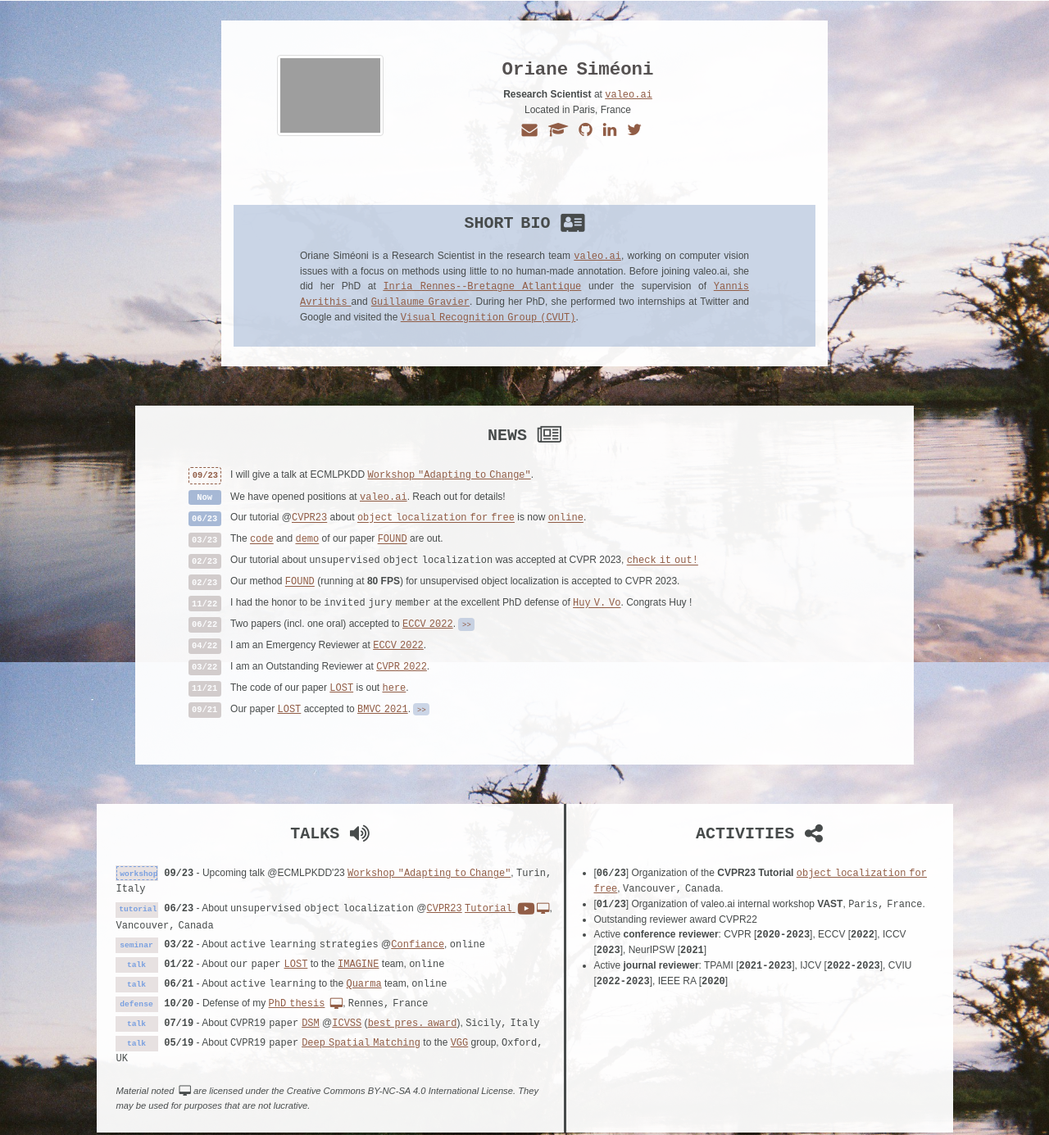
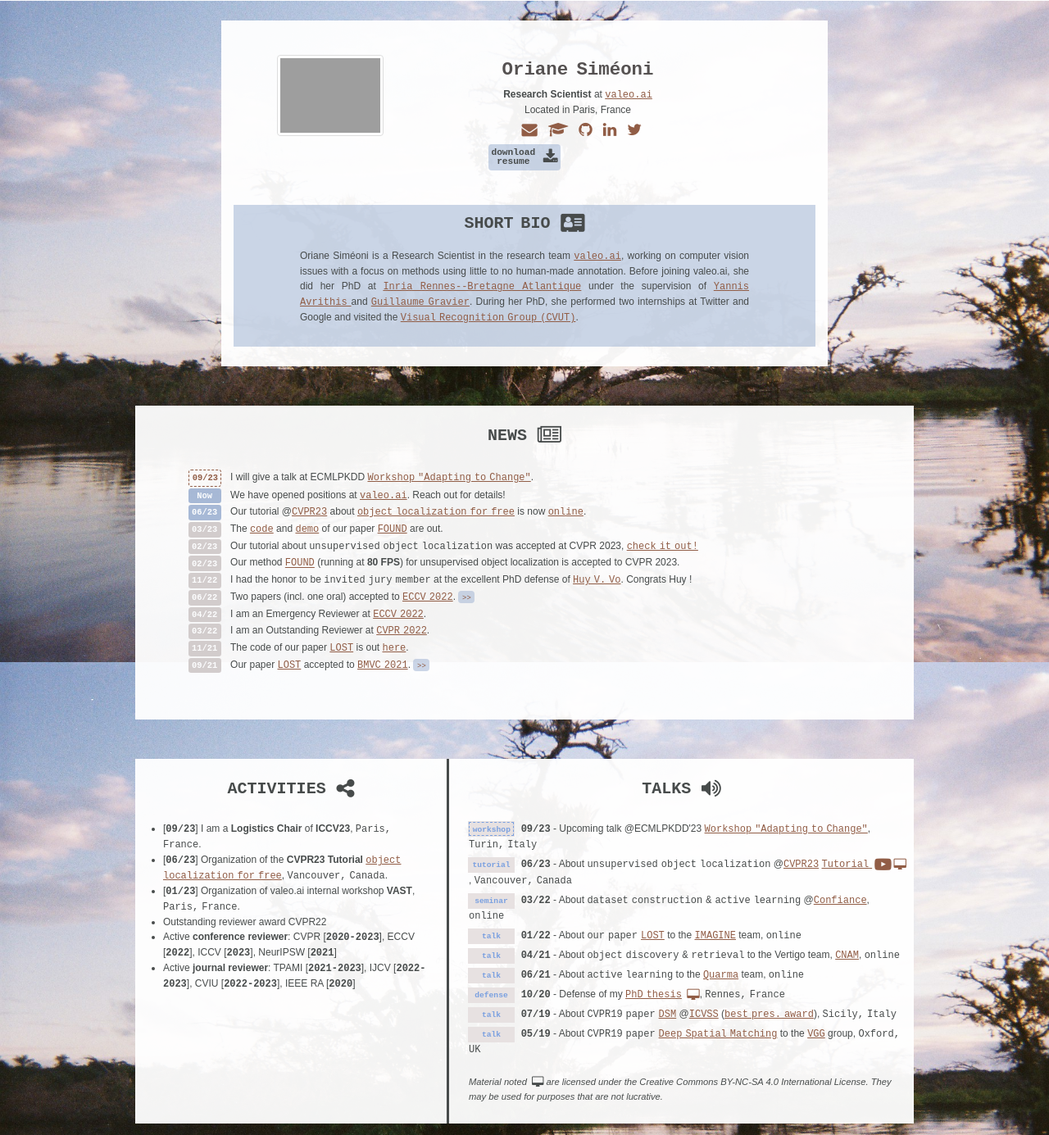
Before and after one commit to osimeoni/osimeoni.github.io, a website: page index.html in a window 1280 px wide. Shown: the part 49-1434 px from the top of the page at 82% size. Drawn offline with Linux system fonts and the light colour scheme; grey boxes are pictures that could not be loaded; some icons are missing.

Commit message:
update july

```diff
--- a/css/business-casual.css
+++ b/css/business-casual.css
@@ -234,7 +234,7 @@ hr.divider {
   color: #7aa0e0;
   /* color: #915d46; */
   background-color: #e7e1e1;
-  width:50px;
+  width:55px;
   height: 17px;
   margin-right:1%;
   font-family: monospace;
@@ -248,7 +248,7 @@ hr.divider {
 .badge-talk-future{
   color: #7aa0e0;
   background-color: #e7e1e1;
-  width:50px;
+  width:55px;
   height: 17px;
   margin-right:1%;
   font-family: monospace;
@@ -264,6 +264,7 @@ hr.divider {
   color: #915d46;
   border-style: dashed;
   border-width: 1px;
+  margin-top:3px;
   border-color: #915d46;
   width:40px;
   margin-right:1%;
@@ -275,7 +276,7 @@ hr.divider {
 .badge-all{
   width:40px;
   margin-right:1%;
-  margin-top:1%;
+  margin-top:3px;
   font-size: 0.65rem;
   background-color: #a0b3d3eb;
   color: #fcfdfe;
--- a/index.html
+++ b/index.html
@@ -30,9 +30,9 @@
   <body>
 
       <!-- <div class="tagline-upper text-center text-heading text-shadow text-white mt-5 d-none d-lg-block"></div> -->
-
       <!-- Navigation -->
       <nav class="navbar sticky-top navbar-expand-lg navbar-static navbar-light bg-faded-nav py-lg-1">
+        <!-- <nav class="navbar sticky-top navbar-expand-lg navbar-light bg-faded-nav py-lg-1"> -->
         <button class=  "navbar-toggler" type="button" data-toggle="collapse" data-target="#navbarResponsive" aria-controls="navbarResponsive" aria-expanded="false" aria-label="Toggle navigation">
           <span class="navbar-toggler-icon"></span>
         </button>
@@ -86,7 +86,18 @@
                 <a title="twitter" href="https://twitter.com/oriane_simeoni"> <i class="fa fa-twitter" style="font-size: 1.2rem;" aria-hidden="false"></i></a>
               </span>
               </div>
-              <!-- <a href="cv.pdf" title="resume"><i class="fa fa-file" style="padding-top: 10px; padding-left: 4px; color:#a0b3d3dd;" aria-hidden="true"></i></a> -->
+              <a href="cv.pdf" title="resume">
+              <span class="badge badge-secondary" style="margin-top: 8px; background-color: #a0b3d38a; padding-top: 5px; padding-bottom: 5px;">
+                <div style="display: flex; align-items: center; justify-content: center">
+                <div class="text">
+                <span style="font-size: 0.7rem; font-family: monospace; font-weight: bold; color:#474b4b">download <br> resume
+                </span>
+                </div>
+                <div class="image"><i class="fa fa-download" style="font-size: 1.2rem; color:#474b4b" aria-hidden="true"></i></span>
+                </div>
+              </div>
+              </span>
+            </a>
             </div>
             <br>
             <div class="justify-content-md-center" style="background-color: #a0b3d38a; position: relative; padding-top:10px">
@@ -192,9 +203,25 @@
         </div>
       </div>
 
-      <div class="container" id="talks">
+      <div class="container">
         <div class="row justify-content-md-center">
-          <div class="col-sm-6 justify-content-md-center bg-faded p-4 my-4">
+          <div class="col-sm-4 justify-content-md-center bg-faded p-4 my-4" id="activity">
+            <!-- style="background-color: rgb(173, 173, 237);"> -->
+           <h2 class="text-center text-lg text-uppercase"> Activities<i class="fa fa-share-alt" aria-hidden="true"></i></h2>
+           <br>
+           <div class="row justify-content-md-center">
+             <ul style="padding-left: 25px; padding-right: 10px;">
+               <li>[<mono><b>09/23</b></mono>] I am a <b>Logistics Chair</b> of <b>ICCV23</b>, <mono>Paris, France</mono>.
+               <li>[<mono><b>06/23</b></mono>] Organization of the <b>CVPR23 Tutorial</b> <a href="https://osimeoni.github.io/object-localization-for-free/">object localization for free</a>, <mono>Vancouver, Canada</mono>.
+               <li>[<mono><b>01/23</b></mono>] Organization of valeo.ai internal workshop <b>VAST</b>, <mono>Paris, France</mono>.
+               <li>Outstanding reviewer award CVPR22</li>
+               <li>Active <b>conference reviewer</b>: CVPR [<mono><b>2020-2023</b></mono>], ECCV [<mono><b>2022</b></mono>], ICCV [<mono><b>2023</b></mono>], NeurIPSW [<mono><b>2021</b></mono>]
+               <li>Active <b>journal reviewer</b>: TPAMI [<mono><b>2021-2023</b></mono>], IJCV [<mono><b>2022-2023</b></mono>], CVIU [<mono><b>2022-2023</b></mono>], IEEE RA [<mono><b>2020</b></mono>]
+
+             <ul>
+           </div>
+         </div>
+          <div class="col-sm-6 justify-content-md-center bg-faded p-4 my-4 vertical" id="talks" >
             <h2 class="text-center text-lg text-uppercase"> <i class="fa-regular fa-presentation-screen"></i> Talks<i class="fa fa-volume-up" aria-hidden="true"></i></h2>
             <br>
             <div class="row justify-content-md-center">
@@ -202,9 +229,9 @@
                 <li style=" margin-bottom: .3rem;"><span class="badge badge-pill badge-talk-future"> workshop </span> <mono><b>09/23</b></mono> - Upcoming talk @ECMLPKDD'23 <a href="https://sites.google.com/view/adapting-to-change-ecml-pkdd">Workshop "Adapting to Change"</a>, <mono>Turin, Italy </mono></li>
                 <li style=" margin-bottom: .3rem;"><span class="badge badge-pill badge-talk"> tutorial </span> <mono><b>06/23</b></mono> - About <mono>unsupervised object localization</mono> @<a href="https://cvpr2023.thecvf.com/">CVPR23</a> <a href="https://osimeoni.github.io/object-localization-for-free/">Tutorial</a><a href="https://www.youtube.com/watch?v=AxhjGR1WIv8&t=2354s" role="button">
                   <i class="fa fa-youtube-play" style="font-size: 1.7em; padding-left: 3px;" aria-hidden="true"></i></a><a href="material/simeoni_tutorial_cvpr23.pdf"><i class="fa fa-desktop" style="font-size: 1.2em; padding-left: 3px;" aria-hidden="true"></i></a>, <mono>Vancouver, Canada</mono></li>
-                <li style=" margin-bottom: .3rem;"><span class="badge badge-pill badge-talk"> seminar </span> <mono><b>03/22</b></mono> - About <mono>active learning strategies</mono> @<a href="https://www.confiance.ai/">Confiance</a>, <mono>online</mono></li>
+                <li style=" margin-bottom: .3rem;"><span class="badge badge-pill badge-talk"> seminar </span> <mono><b>03/22</b></mono> - About <mono>dataset construction & active learning</mono> @<a href="https://www.confiance.ai/">Confiance</a>, <mono>online</mono></li>
                 <li style=" margin-bottom: .3rem;"><span class="badge badge-pill badge-talk"> talk </span> <mono><b>01/22</b></mono> - About <mono>our paper <a href="https://github.com/valeoai/LOST">LOST</a></mono> to the <a href="https://imagine-lab.enpc.fr/">IMAGINE</a> team,  <mono>online</mono></li>
-                <!-- <li><span class="badge badge-pill badge-talk"> talk </span> <mono><b>06/23</b></mono> - About <mono>our paper <a href="https://github.com/valeoai/LOST">LOST</a></mono> to the <a href="TODO">Les Arts</a> team, <mono>online</mono></li> -->
+                <li style=" margin-bottom: .3rem;"><span class="badge badge-pill badge-talk"> talk </span> <mono><b>04/21</b></mono> - About <mono> object discovery & retrieval</mono> to the Vertigo team, <a href="https://www.cnam.fr/">CNAM</a>, <mono>online</mono></li>
                 <li style=" margin-bottom: .3rem;"><span class="badge badge-pill badge-talk"> talk </span> <mono><b>06/21</b></mono> - About <mono>active learning</mono> to the <a href="https://qarma.lis-lab.fr/">Quarma</a> team, <mono>online</mono></li>
                 <li style=" margin-bottom: .3rem;"><span class="badge badge-pill badge-talk"> defense </span> <mono><b>10/20</b></mono> - Defense of my <a href="https://hal.inria.fr/tel-03082952/document">PhD thesis</a></mono> <a href="materials/simeoni_phd_thesis.pdf"><i class="fa fa-desktop" style="font-size: 1.2em; padding-left: 3px;" aria-hidden="true"></i></a>, <mono>Rennes, France</mono></li>
                 <li style=" margin-bottom: .3rem;"><span class="badge badge-pill badge-talk"> talk </span> <mono><b>07/19</b></mono> - About <mono> CVPR19 paper <a href="https://openaccess.thecvf.com/content_CVPR_2019/papers/Simeoni_Local_Features_and_Visual_Words_Emerge_in_Activations_CVPR_2019_paper.pdf">DSM</a></mono> @<a href="https://iplab.dmi.unict.it/icvss2019/">ICVSS</a> (<a href="https://iplab.dmi.unict.it/icvss2019/PresentationPrize">best pres. award</a>), <mono>Sicily, Italy</mono></li>
@@ -215,21 +242,7 @@
            <i style="font-size:0.7rem"> Material noted <i class="fa fa-desktop" style="font-size: 1.2em; padding-left: 3px;" aria-hidden="true"></i> are licensed under the Creative Commons BY-NC-SA 4.0 International License. They may be used for purposes that are not lucrative.
             </i>
           </div>
-          <div class="col-sm-5 justify-content-md-center bg-faded p-4 my-4 vertical" id="activity">
-             <!-- style="background-color: rgb(173, 173, 237);"> -->
-            <h2 class="text-center text-lg text-uppercase"> Activities<i class="fa fa-share-alt" aria-hidden="true"></i></h2>
-            <br>
-            <div class="row justify-content-md-center">
-              <ul style="padding-left: 25px; padding-right: 10px;">
-                <li>[<mono><b>06/23</b></mono>] Organization of the <b>CVPR23 Tutorial</b> <a href="https://osimeoni.github.io/object-localization-for-free/">object localization for free</a>, <mono>Vancouver, Canada</mono>.
-                <li>[<mono><b>01/23</b></mono>] Organization of valeo.ai internal workshop <b>VAST</b>, <mono>Paris, France</mono>.
-                <li>Outstanding reviewer award CVPR22</li>
-                <li>Active <b>conference reviewer</b>: CVPR [<mono><b>2020-2023</b></mono>], ECCV [<mono><b>2022</b></mono>], ICCV [<mono><b>2023</b></mono>], NeurIPSW [<mono><b>2021</b></mono>]
-                <li>Active <b>journal reviewer</b>: TPAMI [<mono><b>2021-2023</b></mono>], IJCV [<mono><b>2022-2023</b></mono>], CVIU [<mono><b>2022-2023</b></mono>], IEEE RA [<mono><b>2020</b></mono>]
 
-              <ul>
-            </div>
-          </div>
         </div>
       </div>
 
@@ -247,7 +260,7 @@
               <a href="https://arxiv.org/abs/2212.07834">
               <h3>You Never Get a Second Chance To Make a Good First Impression: Seeding Active Learning for 3D Semantic Segmentation</h3></a>
               Nermin Samet, Oriane Siméoni, Gilles Puy, Georgy Ponimatkin, Renaud Marlet and Vincent Lepetit
-              <br> <i>arxiv</i>, 2023
+              <br> <i>ICCV</i>, 2023
               <br>
               <a class="btn btn-primary" href="https://arxiv.org/abs/2304.11762" role="button">paper</a>
               <a class="btn btn-primary" href="https://github.com/nerminsamet/seedal" role="button">code</a>
@@ -438,7 +451,7 @@
     </div>
 
     <div class="container py-7 bg-orange" style="color: white">
-      <p> Last updated: 13th of July 2023 </p>
+      <p> Last updated: 19th of July 2023 </p>
       <p> This website is my own production styled using <a href="https://getbootstrap.com/" style="color: white">Bootstrap</a>, <a style="color: white" href="https://fontawesome.com/v4/icons/">Font Awesome</a> and <a style="color: white" href="https://fonts.google.com/">Google Fonts</a>.</p>
     </div>
 
```
Also changed, not shown: 1 other file.
